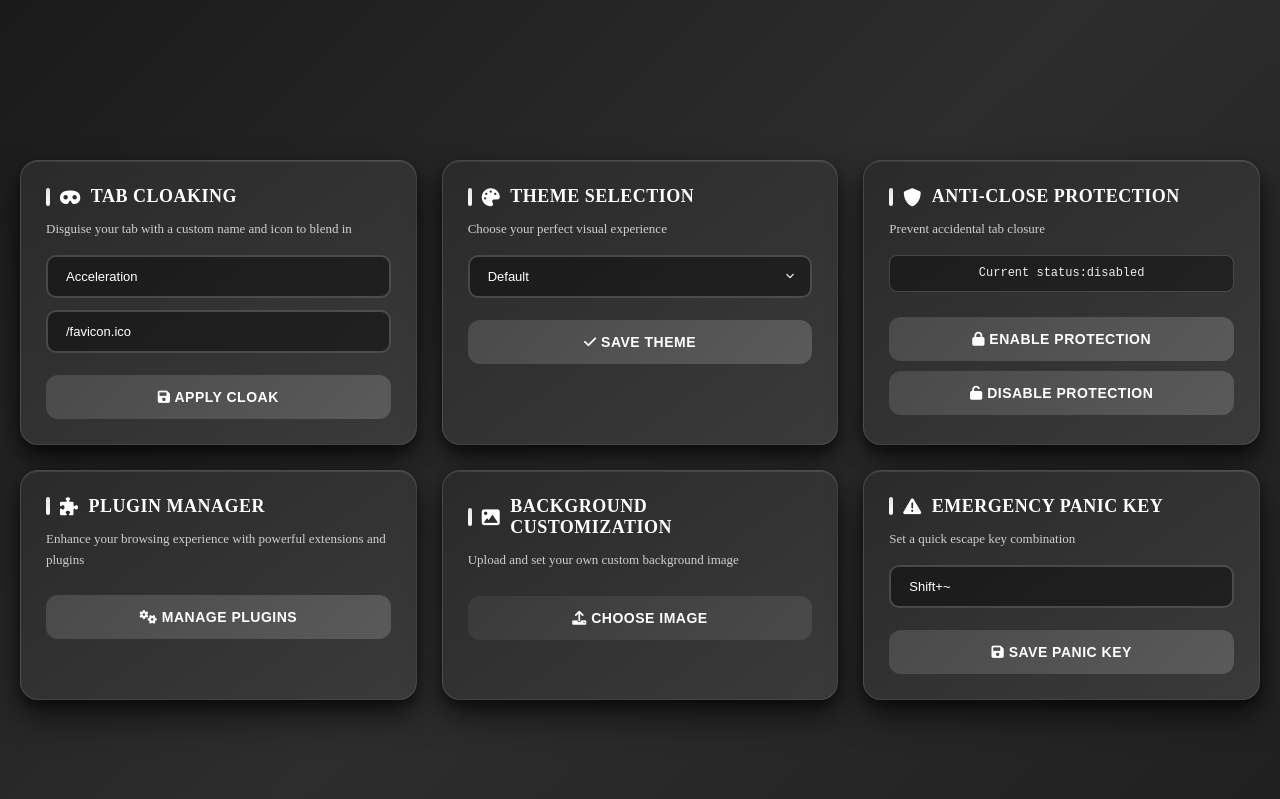
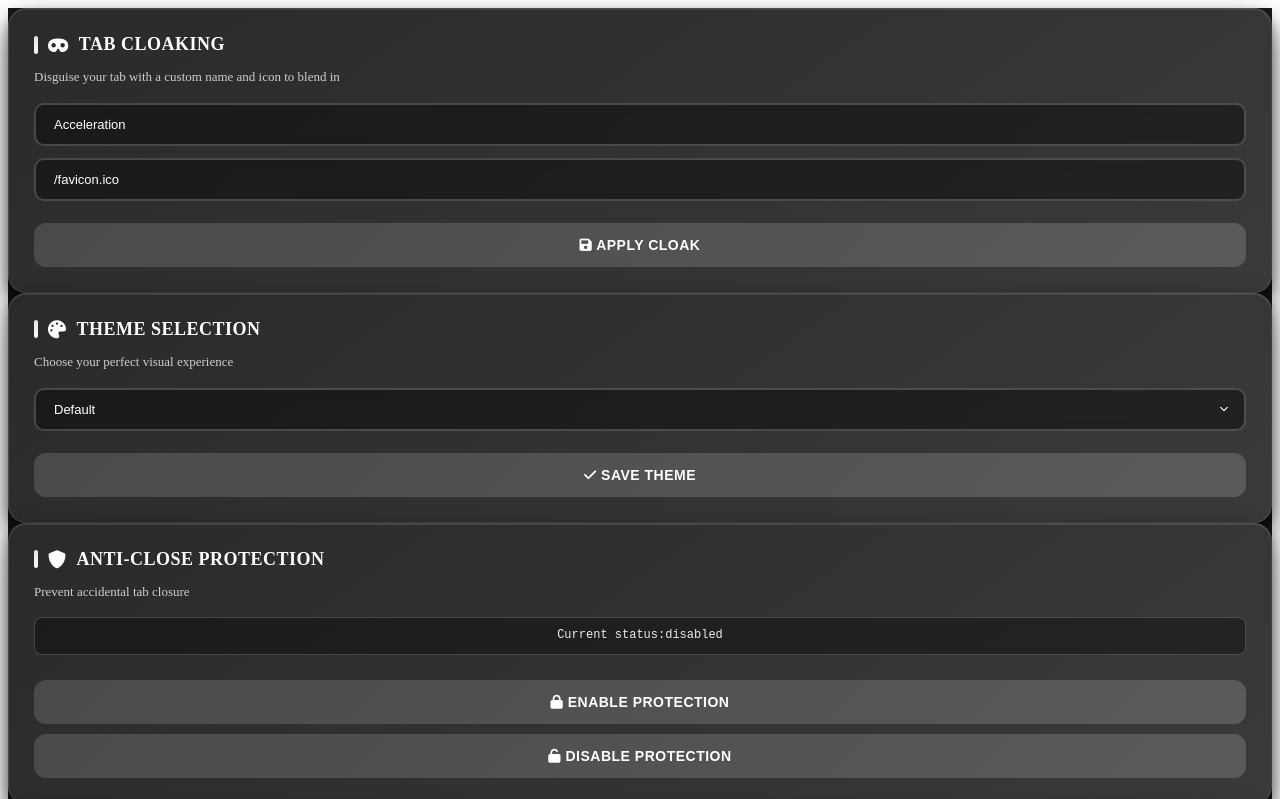
Before and after one commit to xnightlessdev/gfd, a website: page public/settings.html in a window 1280 px wide. Shown: the top 799 px of the page. Drawn offline with Linux system fonts and the light colour scheme.

Commit message:
Update settings.css

```diff
--- a/public/css/settings.css
+++ b/public/css/settings.css
@@ -1,19 +1,10 @@
-body {More actions
-    font-family: 'Inter', -apple-system, BlinkMacSystemFont, 'Segoe UI', Roboto, sans-serif;
-    background: linear-gradient(135deg, #1a1a1a 0%, #2d2d2d 50%, #1f1f1f 100%);
-    color: #ffffff;
-    margin: 0;
-    padding: 40px 20px;
-    min-height: 100vh;
-    overflow-x: hidden;
+body {
+    background: var(--background-gradient);
+    color: var(--primary-color);
 }
-.settings-container {
-    max-width: 1400px;
-    margin: 100px auto 0;
-    display: grid;
-    grid-template-columns: repeat(auto-fit, minmax(320px, 1fr));
-    gap: 25px;
-    padding: 20px 0;
+.settings-container, .panel {
+    background: var(--background-color);
+    border-color: var(--border-color);
 }
 
 .panel,
```
